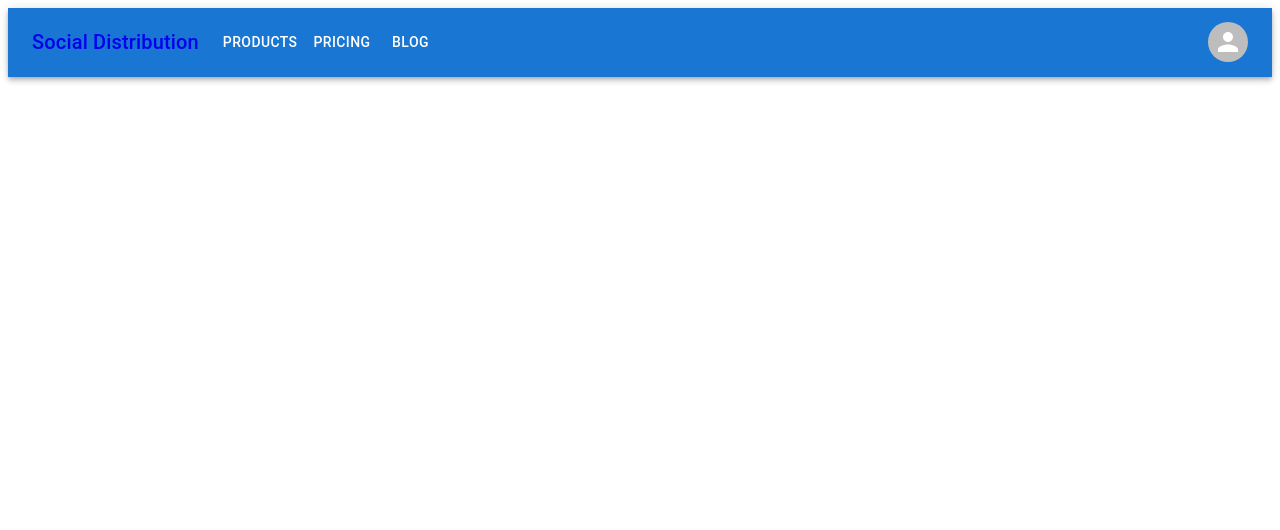
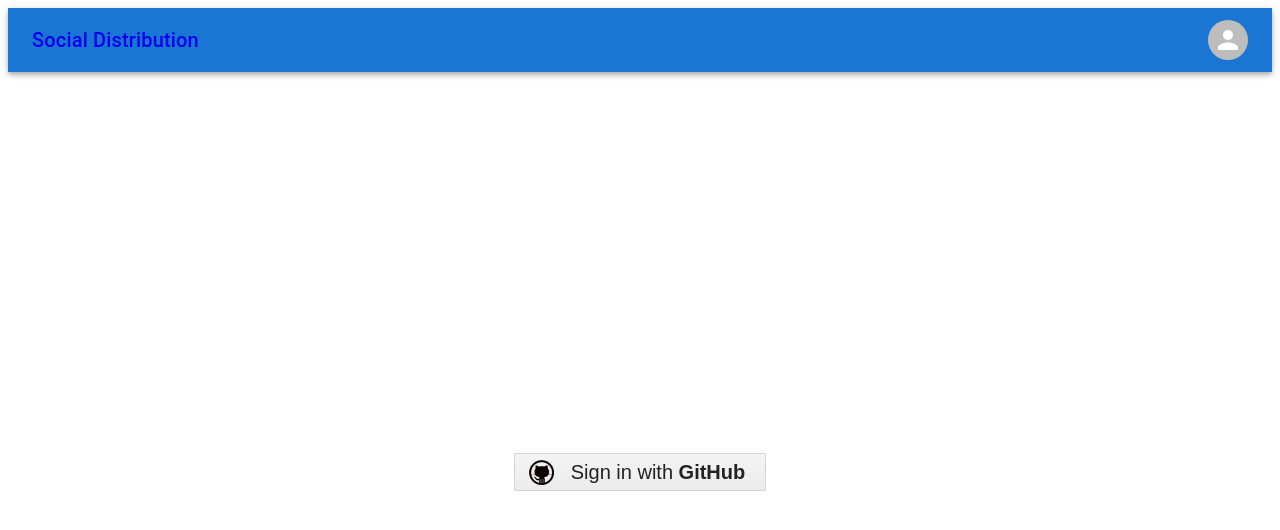
Before and after one commit to CMPUT404W22-Group-Project/Social-Distribution, a React (Create React App) app in the folder frontend/: page / in a window 1280 px wide. Shown: the top 530 px of the page. Built offline with nearby package versions, Linux system fonts and the light colour scheme.

Commit message:
login(fake)
mockAuthor object store in Login.js

```diff
--- a/frontend/package.json
+++ b/frontend/package.json
@@ -18,6 +18,7 @@
     "react-router-dom": "^6.2.1",
     "react-scripts": "5.0.0",
     "redux": "^4.1.2",
+    "redux-persist": "^6.0.0",
     "redux-thunk": "^2.4.1",
     "web-vitals": "^2.1.4"
   },
--- a/frontend/src/App.js
+++ b/frontend/src/App.js
@@ -4,6 +4,8 @@ import PostForm from './components/PostForm';
 import ProfilePictureCard from './components/ProfilePictureCard';
 import PostItem from './components/PostItem';
 import Header from './components/Header';
+
+import Login from './containers/Login/Login';
 const mockAuthor = {
   type: 'author',
   id: 'http://127.0.0.1:5454/authors/1d698d25ff008f7538453c120f581471',
@@ -91,6 +93,7 @@ function App() {
     <>
       <Header />
       <Routes>
+        <Route path="/" element={<Login />} />
         <Route path="/posts/:post_id" element={<PostItem props={mockPost} />} />
         <Route
           path="/profile"
--- a/frontend/src/components/Header.js
+++ b/frontend/src/components/Header.js
@@ -1,5 +1,8 @@
 import React, { useState } from 'react';
-import { NavLink } from 'react-router-dom';
+import PropTypes from 'prop-types';
+import { connect } from 'react-redux';
+import { signOut } from '../actions';
+import { NavLink, useNavigate } from 'react-router-dom';
 import AppBar from '@mui/material/AppBar';
 import Box from '@mui/material/Box';
 import Toolbar from '@mui/material/Toolbar';
@@ -13,10 +16,14 @@ import Button from '@mui/material/Button';
 import Tooltip from '@mui/material/Tooltip';
 import MenuItem from '@mui/material/MenuItem';
 
-const pages = ['Products', 'Pricing', 'Blog'];
-// const settings = ['Profile', 'Account', 'Dashboard', 'Logout'];
-
-const Header = () => {
+const Header = (props) => {
+  let navigate = useNavigate();
+  Header.propTypes = {
+    props: PropTypes.object,
+    isSignedIn: PropTypes.bool,
+    author: PropTypes.object,
+    signOut: PropTypes.func,
+  };
   const author_id = 'a1234';
   const [anchorElNav, setAnchorElNav] = useState(null);
   const [anchorElUser, setAnchorElUser] = useState(null);
@@ -35,12 +42,163 @@ const Header = () => {
   const handleCloseUserMenu = () => {
     setAnchorElUser(null);
   };
+  //handle logout
+  const handleLogOut = () => {
+    setAnchorElUser(null);
+    props.signOut();
+    navigate('/posts');
+  };
+  //user menu
+  const renderUserMenu = () => {
+    return props.isSignedIn ? (
+      <Menu
+        sx={{ mt: '45px' }}
+        id="menu-appbar"
+        anchorEl={anchorElUser}
+        anchorOrigin={{
+          vertical: 'top',
+          horizontal: 'right',
+        }}
+        keepMounted
+        transformOrigin={{
+          vertical: 'top',
+          horizontal: 'right',
+        }}
+        open={Boolean(anchorElUser)}
+        onClose={handleCloseUserMenu}
+      >
+        <MenuItem key="profile-page" onClick={handleCloseUserMenu}>
+          <NavLink
+            to={`authors/${author_id}`}
+            style={{ textDecoration: 'none' }}
+          >
+            <Typography textAlign="center">Profile</Typography>
+          </NavLink>
+        </MenuItem>
+        <MenuItem key="logout-button" onClick={handleLogOut}>
+          <NavLink to="/" style={{ textDecoration: 'none' }}>
+            <Typography textAlign="center">Sign out</Typography>
+          </NavLink>
+        </MenuItem>
+      </Menu>
+    ) : (
+      <Menu
+        sx={{ mt: '45px' }}
+        id="menu-appbar"
+        anchorEl={anchorElUser}
+        anchorOrigin={{
+          vertical: 'top',
+          horizontal: 'right',
+        }}
+        keepMounted
+        transformOrigin={{
+          vertical: 'top',
+          horizontal: 'right',
+        }}
+        open={Boolean(anchorElUser)}
+        onClose={handleCloseUserMenu}
+      >
+        <MenuItem key="login-button" onClick={handleCloseUserMenu}>
+          <NavLink to="/" style={{ textDecoration: 'none' }}>
+            <Typography textAlign="center">Go To Signin</Typography>
+          </NavLink>
+        </MenuItem>
+      </Menu>
+    );
+  };
 
+  //page menu
+  const renderPageMenu = () => {
+    return props.isSignedIn ? (
+      <Menu
+        id="menu-appbar"
+        anchorEl={anchorElNav}
+        anchorOrigin={{
+          vertical: 'bottom',
+          horizontal: 'left',
+        }}
+        keepMounted
+        transformOrigin={{
+          vertical: 'top',
+          horizontal: 'left',
+        }}
+        open={Boolean(anchorElNav)}
+        onClose={handleCloseNavMenu}
+        sx={{
+          display: { xs: 'block', md: 'none' },
+        }}
+      >
+        <MenuItem key="my-posts-page" onClick={handleCloseNavMenu}>
+          <NavLink
+            to={`authors/${author_id}/posts`}
+            style={{ textDecoration: 'none' }}
+          >
+            <Typography textAlign="center">My Posts</Typography>
+          </NavLink>
+        </MenuItem>
+        <MenuItem key="liked-page" onClick={handleCloseNavMenu}>
+          <NavLink
+            to={`authors/${author_id}/liked`}
+            style={{ textDecoration: 'none' }}
+          >
+            <Typography textAlign="center">Liked</Typography>
+          </NavLink>
+        </MenuItem>
+        <MenuItem key="Inbox" onClick={handleCloseNavMenu}>
+          <NavLink
+            to={`authors/${author_id}/inbox`}
+            style={{ textDecoration: 'none' }}
+          >
+            <Typography textAlign="center">Inbox</Typography>
+          </NavLink>
+        </MenuItem>
+      </Menu>
+    ) : null;
+  };
+  //click on navlikes
+  const onButtonClick = (link) => {
+    handleCloseNavMenu();
+    navigate(link);
+  };
+  const renderNavLinks = () => {
+    return (
+      <Box sx={{ flexGrow: 1, display: { xs: 'none', md: 'flex' } }}>
+        {props.isSignedIn ? (
+          <>
+            <Button
+              onClick={() => {
+                onButtonClick(`authors/${author_id}/posts`);
+              }}
+              sx={{ my: 2, color: 'white', display: 'block' }}
+            >
+              My Post
+            </Button>
+            <Button
+              onClick={() => {
+                onButtonClick(`authors/${author_id}/liked`);
+              }}
+              sx={{ my: 2, color: 'white', display: 'block' }}
+            >
+              Liked
+            </Button>
+            <Button
+              onClick={() => {
+                onButtonClick(`authors/${author_id}/inbox`);
+              }}
+              sx={{ my: 2, color: 'white', display: 'block' }}
+            >
+              Inbox
+            </Button>
+          </>
+        ) : null}
+      </Box>
+    );
+  };
   return (
     <AppBar position="static">
       <Container maxWidth="false">
         <Toolbar disableGutters>
-          <NavLink to={'/'} style={{ textDecoration: 'none' }}>
+          <NavLink to={'/posts'} style={{ textDecoration: 'none' }}>
             <Typography
               variant="h6"
               noWrap
@@ -61,30 +219,7 @@ const Header = () => {
             >
               <MenuIcon />
             </IconButton>
-            <Menu
-              id="menu-appbar"
-              anchorEl={anchorElNav}
-              anchorOrigin={{
-                vertical: 'bottom',
-                horizontal: 'left',
-              }}
-              keepMounted
-              transformOrigin={{
-                vertical: 'top',
-                horizontal: 'left',
-              }}
-              open={Boolean(anchorElNav)}
-              onClose={handleCloseNavMenu}
-              sx={{
-                display: { xs: 'block', md: 'none' },
-              }}
-            >
-              {pages.map((page) => (
-                <MenuItem key={page} onClick={handleCloseNavMenu}>
-                  <Typography textAlign="center">{page}</Typography>
-                </MenuItem>
-              ))}
-            </Menu>
+            {renderPageMenu()}
           </Box>
           <Typography
             variant="h6"
@@ -94,56 +229,28 @@ const Header = () => {
           >
             Social Distribution
           </Typography>
-          <Box sx={{ flexGrow: 1, display: { xs: 'none', md: 'flex' } }}>
-            {pages.map((page) => (
-              <Button
-                key={page}
-                onClick={handleCloseNavMenu}
-                sx={{ my: 2, color: 'white', display: 'block' }}
-              >
-                {page}
-              </Button>
-            ))}
-          </Box>
+
+          {renderNavLinks()}
 
           <Box sx={{ flexGrow: 0 }}>
             <Tooltip title="Open settings">
               <IconButton onClick={handleOpenUserMenu} sx={{ p: 0 }}>
-                <Avatar alt="Remy Sharp" src="" />
+                <Avatar
+                  alt="Profile Pic"
+                  src={props.isSignedIn ? props.author.profileImage : ''}
+                />
               </IconButton>
             </Tooltip>
-            <Menu
-              sx={{ mt: '45px' }}
-              id="menu-appbar"
-              anchorEl={anchorElUser}
-              anchorOrigin={{
-                vertical: 'top',
-                horizontal: 'right',
-              }}
-              keepMounted
-              transformOrigin={{
-                vertical: 'top',
-                horizontal: 'right',
-              }}
-              open={Boolean(anchorElUser)}
-              onClose={handleCloseUserMenu}
-            >
-              <MenuItem key="profile-page" onClick={handleCloseUserMenu}>
-                <NavLink
-                  to={`authors/${author_id}`}
-                  style={{ textDecoration: 'none' }}
-                >
-                  <Typography textAlign="center">Profile</Typography>
-                </NavLink>
-              </MenuItem>
-              <MenuItem key="logout-button" onClick={handleCloseUserMenu}>
-                <Typography textAlign="center">Logout</Typography>
-              </MenuItem>
-            </Menu>
+            {renderUserMenu()}
           </Box>
         </Toolbar>
       </Container>
     </AppBar>
   );
 };
-export default Header;
+const mapStateToProps = (state) => ({
+  isSignedIn: state.auth.isSignedIn,
+  author: state.auth.author,
+});
+
+export default connect(mapStateToProps, { signOut })(Header);
--- /dev/null
+++ b/frontend/src/configureStore.js
@@ -0,0 +1,22 @@
+// configureStore.js
+
+import { createStore, applyMiddleware, compose } from 'redux';
+import reduxThunk from 'redux-thunk';
+import { persistStore, persistReducer } from 'redux-persist';
+import storage from 'redux-persist/lib/storage'; // defaults to localStorage for web
+
+import rootReducer from './reducers';
+const composeEnhancers = window.__REDUX_DEVTOOLS_EXTENSION_COMPOSE__ || compose;
+
+const persistConfig = {
+  key: 'root',
+  storage,
+};
+
+const persistedReducer = persistReducer(persistConfig, rootReducer);
+const store = createStore(
+  persistedReducer,
+  composeEnhancers(applyMiddleware(reduxThunk))
+);
+const persistor = persistStore(store);
+export { store, persistor };
--- /dev/null
+++ b/frontend/src/containers/Login/Login.css
@@ -0,0 +1,165 @@
+/**
+ * Button Object
+ */
+
+/**
+ * 1. Corrects inability to style clickable 'input' types in iOS
+ * 2. Remove excess padding in IE6/7
+ * 3. IE6/7 inline-block hack for native block-level elements
+ */
+.login-container {
+  min-height: 100vh;
+  display: flex;
+  align-items: center;
+  justify-content: center;
+}
+
+.btn-auth,
+.btn-auth:visited {
+  position: relative;
+  display: inline-block;
+  height: 22px;
+  padding: 0 1em;
+  border: 1px solid #999;
+  border-radius: 2px;
+  margin: 0;
+  text-align: center;
+  text-decoration: none;
+  font-size: 14px;
+  line-height: 22px;
+  white-space: nowrap;
+  cursor: pointer;
+  color: #222;
+  background: #fff;
+  -webkit-box-sizing: content-box;
+  -moz-box-sizing: content-box;
+  box-sizing: content-box;
+  -webkit-user-select: none;
+  -moz-user-select: none;
+  -ms-user-select: none;
+  user-select: none;
+  /* iOS */
+  -webkit-appearance: none; /* 1 */
+  /* IE6/7 hacks */
+  *overflow: visible; /* 2 */
+  *display: inline; /* 3 */
+  *zoom: 1; /* 3 */
+}
+
+.btn-auth:hover,
+.btn-auth:focus,
+.btn-auth:active {
+  color: #222;
+  text-decoration: none;
+}
+
+.btn-auth:before {
+  content: '';
+  float: left;
+  width: 22px;
+  height: 22px;
+  background: url(/public/auth-icons.png) no-repeat 99px 99px;
+}
+
+/**
+ * 36px
+ */
+
+.btn-auth.large {
+  height: 36px;
+  line-height: 36px;
+  font-size: 20px;
+}
+
+.btn-auth.large:before {
+  width: 36px;
+  height: 36px;
+}
+
+/*
+ * Remove excess padding and border in FF3+
+ */
+
+.btn-auth::-moz-focus-inner {
+  border: 0;
+  padding: 0;
+}
+
+/* GitHub
+   ========================================================================== */
+
+.btn-github,
+.btn-github:visited {
+  border-color: #d4d4d4;
+  background: #ececec;
+  background-image: -webkit-gradient(
+    linear,
+    0 0,
+    0 100%,
+    from(#f4f4f4),
+    to(#ececec)
+  );
+  background-image: -webkit-linear-gradient(#f4f4f4, #ececec);
+  background-image: -moz-linear-gradient(#f4f4f4, #ececec);
+  background-image: -ms-linear-gradient(#f4f4f4, #ececec);
+  background-image: -o-linear-gradient(#f4f4f4, #ececec);
+  background-image: linear-gradient(#f4f4f4, #ececec);
+}
+
+.btn-github:hover,
+.btn-github:focus {
+  border-color: #518cc6;
+  border-bottom-color: #2a65a0;
+  color: #fff;
+  background-color: #599bdc;
+  background-image: -webkit-gradient(
+    linear,
+    0 0,
+    0 100%,
+    from(#599bdc),
+    to(#3072b3)
+  );
+  background-image: -webkit-linear-gradient(#599bdc, #3072b3);
+  background-image: -moz-linear-gradient(#599bdc, #3072b3);
+  background-image: -ms-linear-gradient(#599bdc, #3072b3);
+  background-image: -o-linear-gradient(#599bdc, #3072b3);
+  background-image: linear-gradient(#599bdc, #3072b3);
+}
+
+.btn-github:active {
+  border-color: #2a65a0;
+  border-bottom-color: #518cc6;
+  color: #fff;
+  background: #3072b3;
+  background: -webkit-gradient(linear, 0 0, 0 100%, from(#3072b3), to(#599bdc));
+  background: -webkit-linear-gradient(#3072b3, #599bdc);
+  background: -moz-linear-gradient(#3072b3, #599bdc);
+  background: -ms-linear-gradient(#3072b3, #599bdc);
+  background: -o-linear-gradient(#3072b3, #599bdc);
+  background: linear-gradient(#3072b3, #599bdc);
+}
+
+/*
+ * Icon
+ */
+
+.btn-github:before {
+  margin: 0 0.6em 0 -0.6em;
+  background-position: -44px 0;
+}
+
+.btn-github:hover:before,
+.btn-github:focus:before,
+.btn-github:active:before {
+  background-position: -66px 0;
+}
+
+.btn-github.large:before {
+  background-position: -72px -22px;
+}
+
+.btn-github.large:hover:before,
+.btn-github.large:focus:before,
+.btn-github.large:active:before {
+  background-position: -108px -22px;
+}
--- /dev/null
+++ b/frontend/src/containers/Login/Login.js
@@ -0,0 +1,50 @@
+import React, { useEffect } from 'react';
+import { useNavigate } from 'react-router-dom';
+import PropTypes from 'prop-types';
+import { connect } from 'react-redux';
+import { signIn } from '../../actions';
+import './Login.css';
+
+const Login = (props) => {
+  let navigate = useNavigate();
+  Login.propTypes = {
+    props: PropTypes.object,
+    isSignedIn: PropTypes.bool,
+    author: PropTypes.object,
+    signIn: PropTypes.func,
+  };
+
+  useEffect(() => {
+    props.isSignedIn ? navigate('/posts') : null;
+  }, [props.isSignedIn]);
+  const handleSignIn = () => {
+    const mockAuthor = {
+      type: 'author',
+      id: 'http://127.0.0.1:5454/authors/1d698d25ff008f7538453c120f581471',
+      url: 'http://127.0.0.1:5454/authors/1d698d25ff008f7538453c120f581471',
+      host: 'http://127.0.0.1:5454/',
+      displayName: 'Greg Johnson',
+      github: 'http://github.com/gjohnson',
+      profileImage: 'https://i.imgur.com/k7XVwpB.jpeg',
+    };
+    props.signIn(mockAuthor);
+  };
+  return (
+    <div className="login-container">
+      <button
+        className="btn-auth btn-github large"
+        onClick={() => {
+          handleSignIn();
+        }}
+      >
+        Sign in with <b>GitHub</b>
+      </button>
+    </div>
+  );
+};
+const mapStateToProps = (state) => ({
+  isSignedIn: state.auth.isSignedIn,
+  author: state.auth.author,
+});
+
+export default connect(mapStateToProps, { signIn })(Login);
--- a/frontend/src/index.js
+++ b/frontend/src/index.js
@@ -1,23 +1,18 @@
 import React from 'react';
 import ReactDOM from 'react-dom';
 import { Provider } from 'react-redux';
-import { createStore, applyMiddleware, compose } from 'redux';
-import reduxThunk from 'redux-thunk';
 import { BrowserRouter } from 'react-router-dom';
-
+import { PersistGate } from 'redux-persist/integration/react';
+import { store, persistor } from './configureStore';
 import reportWebVitals from './reportWebVitals';
 import App from './App';
-import reducers from './reducers';
-const composeEnhancers = window.__REDUX_DEVTOOLS_EXTENSION_COMPOSE__ || compose;
-const store = createStore(
-  reducers,
-  composeEnhancers(applyMiddleware(reduxThunk))
-);
 
 ReactDOM.render(
   <BrowserRouter>
     <Provider store={store}>
-      <App />
+      <PersistGate loading={null} persistor={persistor}>
+        <App />
+      </PersistGate>
     </Provider>
   </BrowserRouter>,
   document.querySelector('#root')
```
Also changed, not shown: frontend/src/reducers/authReducer.js (+1 -9 lines), frontend/public/auth-icons.png (added).
